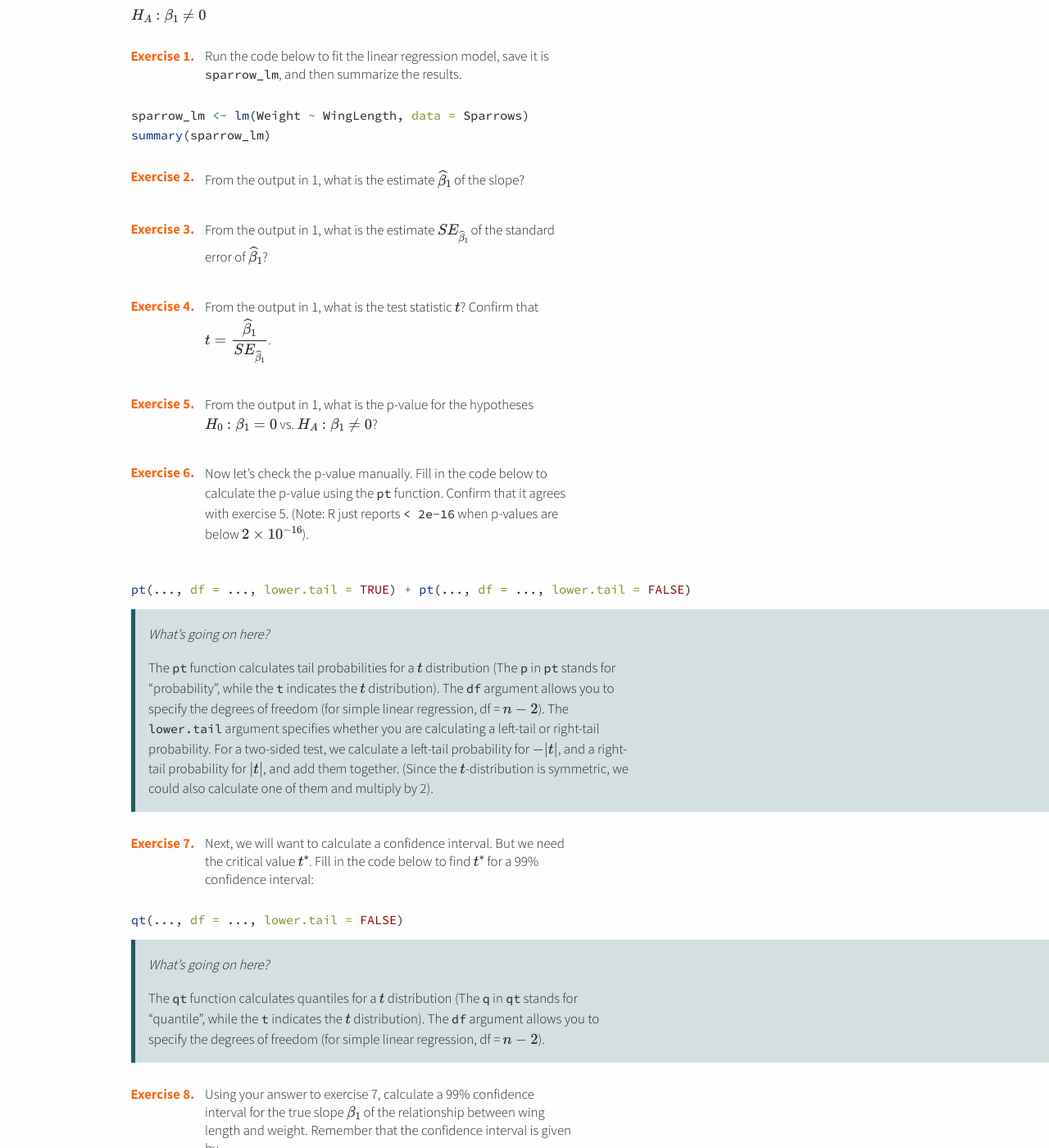
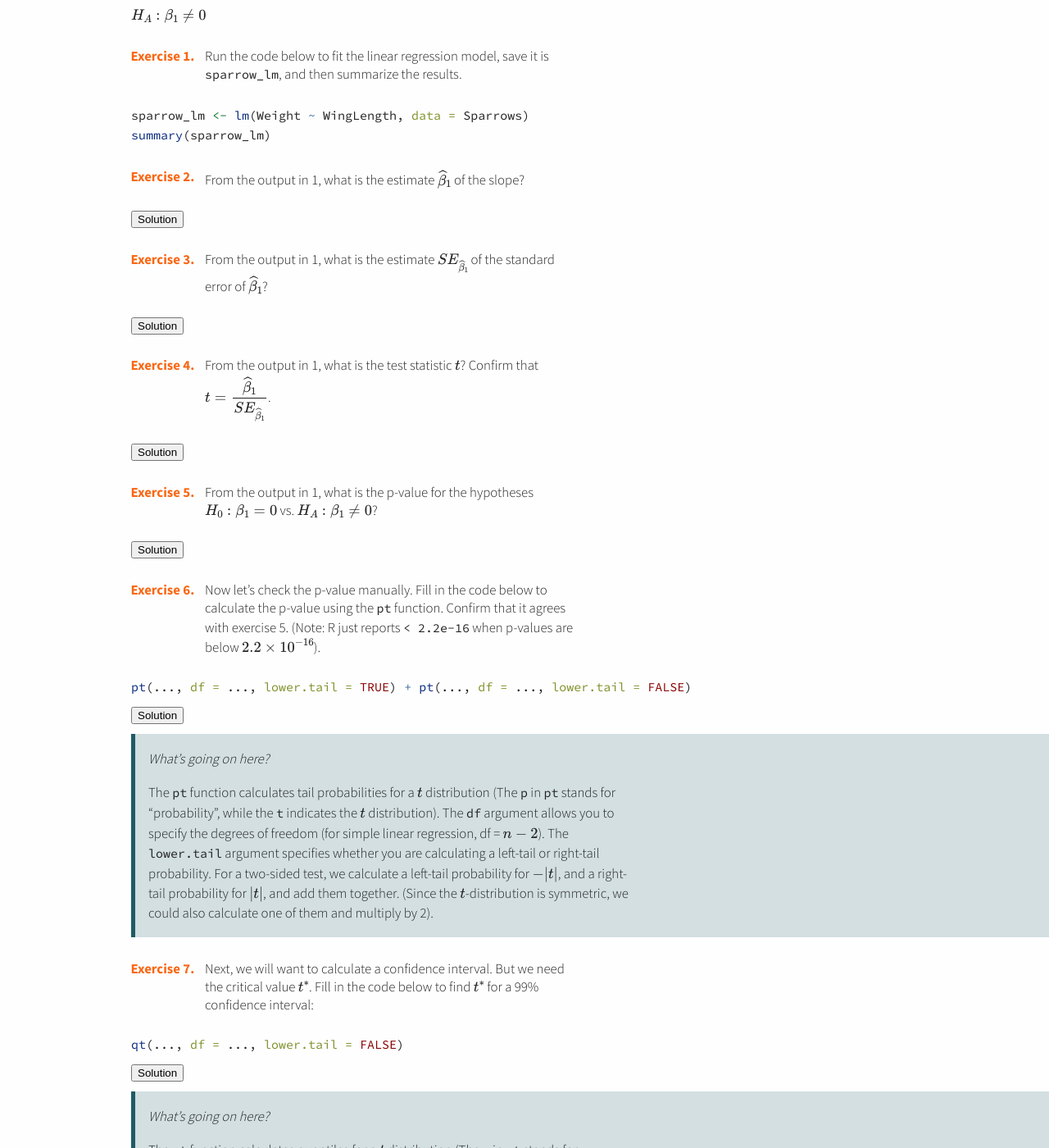
Before and after one commit to sta112-f21/sta112-f21.github.io, a Jekyll site: the page class_activities/ca_lecture_13.html, which Jekyll copies as it is, in a window 1280 px wide and 1400 px high, scrolled down 594 px. Shown: the whole window at 82% size. Built offline with Jekyll 4.4.1, drawn with Linux system fonts in a browser that asks for light colours; formulas are drawn with MathJax 3.

Commit message:
adding solutions to class activity

```diff
--- a/class_activities/ca_lecture_13.html
+++ b/class_activities/ca_lecture_13.html
@@ -162,13 +162,62 @@
 <div class="sourceCode" id="cb1"><pre class="sourceCode r"><code class="sourceCode r"><span id="cb1-1"><a href="#cb1-1" aria-hidden="true" tabindex="-1"></a>sparrow_lm <span class="ot">&lt;-</span> <span class="fu">lm</span>(Weight <span class="sc">~</span> WingLength, <span class="at">data =</span> Sparrows)</span>
 <span id="cb1-2"><a href="#cb1-2" aria-hidden="true" tabindex="-1"></a><span class="fu">summary</span>(sparrow_lm)</span></code></pre></div>
 <ol start="2" style="list-style-type: decimal">
-<li><p>From the output in 1, what is the estimate <span class="math inline">\(\widehat{\beta}_1\)</span> of the slope?</p></li>
-<li><p>From the output in 1, what is the estimate <span class="math inline">\(SE_{\widehat{\beta}_1}\)</span> of the standard error of <span class="math inline">\(\widehat{\beta}_1\)</span>?</p></li>
-<li><p>From the output in 1, what is the test statistic <span class="math inline">\(t\)</span>? Confirm that <span class="math inline">\(t = \dfrac{\widehat{\beta}_1}{SE_{\widehat{\beta}_1}}\)</span>.</p></li>
-<li><p>From the output in 1, what is the p-value for the hypotheses <span class="math inline">\(H_0: \beta_1 = 0\)</span> vs. <span class="math inline">\(H_A: \beta_1 \neq 0\)</span>?</p></li>
-<li><p>Now let’s check the p-value manually. Fill in the code below to calculate the p-value using the <code>pt</code> function. Confirm that it agrees with exercise 5. (Note: R just reports <code>&lt; 2e-16</code> when p-values are below <span class="math inline">\(2 \times 10^{-16}\)</span>).</p></li>
+<li>From the output in 1, what is the estimate <span class="math inline">\(\widehat{\beta}_1\)</span> of the slope?</li>
+</ol>
+<SCRIPT>
+function ShowAndHide(divid) {
+    var x = document.getElementById(divid);
+    if (x.style.display == 'none') {
+        x.style.display = 'block';
+    } else {
+        x.style.display = 'none';
+    }
+}
+</SCRIPT>
+<BUTTON ONCLICK="ShowAndHide(&#39;q2_solution&#39;)">
+Solution
+</BUTTON>
+<div id="q2_solution" style="display:none">
+<p><span class="math inline">\(\widehat{\beta}_1 = 0.467\)</span></p>
+</div>
+<ol start="3" style="list-style-type: decimal">
+<li>From the output in 1, what is the estimate <span class="math inline">\(SE_{\widehat{\beta}_1}\)</span> of the standard error of <span class="math inline">\(\widehat{\beta}_1\)</span>?</li>
+</ol>
+<BUTTON ONCLICK="ShowAndHide(&#39;q3_solution&#39;)">
+Solution
+</BUTTON>
+<div id="q3_solution" style="display:none">
+<p><span class="math inline">\(SE_{\widehat{\beta}_1} = 0.035\)</span></p>
+</div>
+<ol start="4" style="list-style-type: decimal">
+<li>From the output in 1, what is the test statistic <span class="math inline">\(t\)</span>? Confirm that <span class="math inline">\(t = \dfrac{\widehat{\beta}_1}{SE_{\widehat{\beta}_1}}\)</span>.</li>
+</ol>
+<BUTTON ONCLICK="ShowAndHide(&#39;q4_solution&#39;)">
+Solution
+</BUTTON>
+<div id="q4_solution" style="display:none">
+<p><span class="math inline">\(t = 13.463 \approx \dfrac{0.467}{0.035}\)</span> (answer is slightly different depending on when you round)</p>
+</div>
+<ol start="5" style="list-style-type: decimal">
+<li>From the output in 1, what is the p-value for the hypotheses <span class="math inline">\(H_0: \beta_1 = 0\)</span> vs. <span class="math inline">\(H_A: \beta_1 \neq 0\)</span>?</li>
+</ol>
+<BUTTON ONCLICK="ShowAndHide(&#39;q5_solution&#39;)">
+Solution
+</BUTTON>
+<div id="q5_solution" style="display:none">
+<p>p-value <span class="math inline">\(&lt; 2\times 10^{-16}\)</span>. The observed slope is <em>very</em> unusual if there really is no relationship between wing length and weight, so we have strong evidence that there is a relationship between wing length and weight in the population of sparrows.</p>
+</div>
+<ol start="6" style="list-style-type: decimal">
+<li>Now let’s check the p-value manually. Fill in the code below to calculate the p-value using the <code>pt</code> function. Confirm that it agrees with exercise 5. (Note: R just reports <code>&lt; 2.2e-16</code> when p-values are below <span class="math inline">\(2.2 \times 10^{-16}\)</span>).</li>
 </ol>
 <div class="sourceCode" id="cb2"><pre class="sourceCode r"><code class="sourceCode r"><span id="cb2-1"><a href="#cb2-1" aria-hidden="true" tabindex="-1"></a><span class="fu">pt</span>(..., <span class="at">df =</span> ..., <span class="at">lower.tail =</span> <span class="cn">TRUE</span>) <span class="sc">+</span> <span class="fu">pt</span>(..., <span class="at">df =</span> ..., <span class="at">lower.tail =</span> <span class="cn">FALSE</span>)</span></code></pre></div>
+<BUTTON ONCLICK="ShowAndHide(&#39;q6_solution&#39;)">
+Solution
+</BUTTON>
+<div id="q6_solution" style="display:none">
+<div class="sourceCode" id="cb3"><pre class="sourceCode r"><code class="sourceCode r"><span id="cb3-1"><a href="#cb3-1" aria-hidden="true" tabindex="-1"></a><span class="fu">pt</span>(<span class="sc">-</span><span class="fl">13.463</span>, <span class="at">df =</span> <span class="dv">114</span>, <span class="at">lower.tail =</span> <span class="cn">TRUE</span>) <span class="sc">+</span> <span class="fu">pt</span>(<span class="fl">13.463</span>, <span class="at">df =</span> <span class="dv">114</span>, <span class="at">lower.tail =</span> <span class="cn">FALSE</span>)</span></code></pre></div>
+<p>The resulting number is <span class="math inline">\(2.623 \times 10^{-25}\)</span>, which is indeed less than <span class="math inline">\(2.2 \times 10^{-16}\)</span></p>
+</div>
 <div class="question">
 <p><em>What’s going on here?</em></p>
 <p>The <code>pt</code> function calculates tail probabilities for a <span class="math inline">\(t\)</span> distribution (The <code>p</code> in <code>pt</code> stands for “probability”, while the <code>t</code> indicates the <span class="math inline">\(t\)</span> distribution). The <code>df</code> argument allows you to specify the degrees of freedom (for simple linear regression, df = <span class="math inline">\(n-2\)</span>). The <code>lower.tail</code> argument specifies whether you are calculating a left-tail or right-tail probability. For a two-sided test, we calculate a left-tail probability for <span class="math inline">\(-|t|\)</span>, and a right-tail probability for <span class="math inline">\(|t|\)</span>, and add them together. (Since the <span class="math inline">\(t\)</span>-distribution is symmetric, we could also calculate one of them and multiply by 2).</p>
@@ -176,7 +225,14 @@
 <ol start="7" style="list-style-type: decimal">
 <li>Next, we will want to calculate a confidence interval. But we need the critical value <span class="math inline">\(t^*\)</span>. Fill in the code below to find <span class="math inline">\(t^*\)</span> for a 99% confidence interval:</li>
 </ol>
-<div class="sourceCode" id="cb3"><pre class="sourceCode r"><code class="sourceCode r"><span id="cb3-1"><a href="#cb3-1" aria-hidden="true" tabindex="-1"></a><span class="fu">qt</span>(..., <span class="at">df =</span> ..., <span class="at">lower.tail =</span> <span class="cn">FALSE</span>)</span></code></pre></div>
+<div class="sourceCode" id="cb4"><pre class="sourceCode r"><code class="sourceCode r"><span id="cb4-1"><a href="#cb4-1" aria-hidden="true" tabindex="-1"></a><span class="fu">qt</span>(..., <span class="at">df =</span> ..., <span class="at">lower.tail =</span> <span class="cn">FALSE</span>)</span></code></pre></div>
+<BUTTON ONCLICK="ShowAndHide(&#39;q7_solution&#39;)">
+Solution
+</BUTTON>
+<div id="q7_solution" style="display:none">
+<div class="sourceCode" id="cb5"><pre class="sourceCode r"><code class="sourceCode r"><span id="cb5-1"><a href="#cb5-1" aria-hidden="true" tabindex="-1"></a><span class="fu">qt</span>(<span class="fl">0.005</span>, <span class="at">df =</span> <span class="dv">114</span>, <span class="at">lower.tail =</span> <span class="cn">FALSE</span>)</span></code></pre></div>
+<p>Remember that we for a 99% confidence interval, we want 0.5% <em>in each tail</em>, so we get the quantile for 0.005, rather than 0.01.</p>
+</div>
 <div class="question">
 <p><em>What’s going on here?</em></p>
 <p>The <code>qt</code> function calculates quantiles for a <span class="math inline">\(t\)</span> distribution (The <code>q</code> in <code>qt</code> stands for “quantile”, while the <code>t</code> indicates the <span class="math inline">\(t\)</span> distribution). The <code>df</code> argument allows you to specify the degrees of freedom (for simple linear regression, df = <span class="math inline">\(n-2\)</span>).</p>
@@ -185,6 +241,14 @@
 <li>Using your answer to exercise 7, calculate a 99% confidence interval for the true slope <span class="math inline">\(\beta_1\)</span> of the relationship between wing length and weight. Remember that the confidence interval is given by</li>
 </ol>
 <p><span class="math inline">\(\widehat{\beta}_1 \pm t^* SE_{\widehat{\beta}_1}\)</span></p>
+<BUTTON ONCLICK="ShowAndHide(&#39;q8_solution&#39;)">
+Solution
+</BUTTON>
+<div id="q8_solution" style="display:none">
+<div class="sourceCode" id="cb6"><pre class="sourceCode r"><code class="sourceCode r"><span id="cb6-1"><a href="#cb6-1" aria-hidden="true" tabindex="-1"></a><span class="fl">0.467</span> <span class="sc">-</span> <span class="fl">2.62</span><span class="sc">*</span><span class="fl">0.035</span></span>
+<span id="cb6-2"><a href="#cb6-2" aria-hidden="true" tabindex="-1"></a><span class="fl">0.467</span> <span class="sc">+</span> <span class="fl">2.62</span><span class="sc">*</span><span class="fl">0.035</span></span></code></pre></div>
+<p>So we are 99% confident that an increase of 1mm in wing length is associated with an average increase in weight of between 0.375g and 0.559g, in the population of sparrows.</p>
+</div>
 </div>
 
 
```
Also changed, not shown: class_activities/ca_lecture_13.Rmd (+67 -1 lines).
